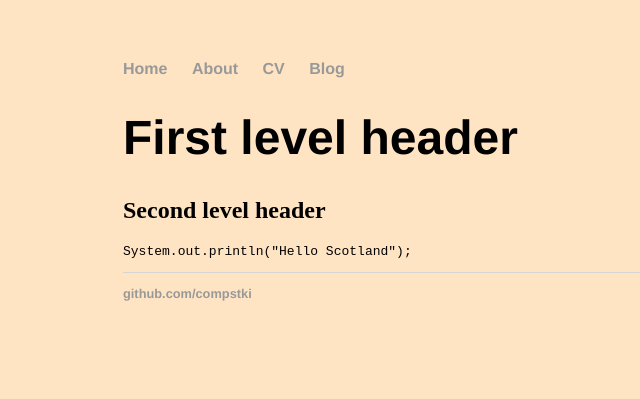
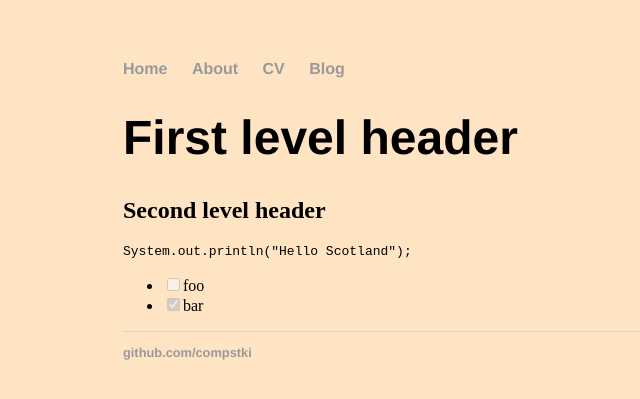
Before and after one commit to compstki/csstk.github.io, a Jekyll site: the page built from page2.md, in a window 1280 px wide. Shown: the top 399 px of the page, without its empty margins (69-709 px from the left). Built offline with Jekyll 4.4.1, drawn with Linux system fonts in a browser that asks for light colours.

Commit message:
Update page2.md

```diff
--- a/page2.md
+++ b/page2.md
@@ -12,3 +12,6 @@ Second level header
 ~~~ java
 System.out.println("Hello Scotland");
 ~~~
+
+- [ ] foo
+- [x] bar
```
